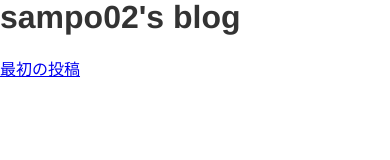
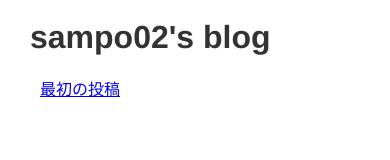
Before and after one commit to sampo02/blog, a Gatsby site: page / in a window 390 px wide. Built offline with nearby package versions, Linux system fonts and the light colour scheme; Gatsby itself is replaced by a stand-in of ours; some packages are replaced by stand-ins of ours; what typography-theme-funston would draw is missing.

Commit message:
🔧 Configure sass (#19)

```diff
--- a/gatsby-config.ts
+++ b/gatsby-config.ts
@@ -5,6 +5,7 @@ module.exports = {
     title: "sampo02's blog"
   },
   plugins: [
+    'gatsby-plugin-sass',
     'gatsby-transformer-remark',
     {
       resolve: 'gatsby-transformer-remark',
--- a/package.json
+++ b/package.json
@@ -17,6 +17,7 @@
   "dependencies": {
     "@deckdeckgo/highlight-code": "^3.3.0",
     "gatsby": "^3.7.1",
+    "gatsby-plugin-sass": "^4.7.1",
     "gatsby-plugin-typography": "^3.7.1",
     "gatsby-remark-highlight-code": "^3.0.0",
     "gatsby-source-filesystem": "^3.7.1",
@@ -24,6 +25,7 @@
     "react": "^17.0.1",
     "react-dom": "^17.0.1",
     "react-typography": "^0.16.20",
+    "sass": "^1.35.1",
     "typography": "^0.16.21",
     "typography-theme-funston": "^0.16.19"
   },
--- /dev/null
+++ b/src/components/layout.scss
@@ -0,0 +1,9 @@
+div {
+  margin: 40px auto;
+  max-width: 500px;
+
+  @media (max-width: 480px) {
+    margin: 20px auto;
+    max-width: calc(100% - 20px);
+  }
+}
--- /dev/null
+++ b/src/components/layout.tsx
@@ -0,0 +1,6 @@
+import * as React from 'react'
+import './layout.scss'
+
+export default function Layout ({ children }) {
+  return <div>{children}</div>
+}
--- a/src/pages/index.tsx
+++ b/src/pages/index.tsx
@@ -1,8 +1,10 @@
 import * as React from 'react'
 import { graphql, Link } from 'gatsby'
+import Layout from '../components/layout'
 
 export default function Index ({ data }) {
   return (
+    <Layout>
       <main>
         <title>sampo02&apos;s blog</title>
         <h1>sampo02&apos;s blog</h1>
@@ -12,6 +14,7 @@ export default function Index ({ data }) {
           </div>
         ))}
       </main>
+    </Layout>
   )
 }
 
```
Also changed, not shown: 1 other file. Lines whose indentation alone changed are shown as unchanged.
